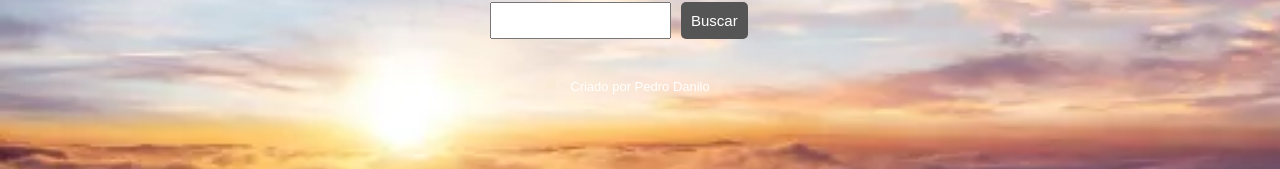
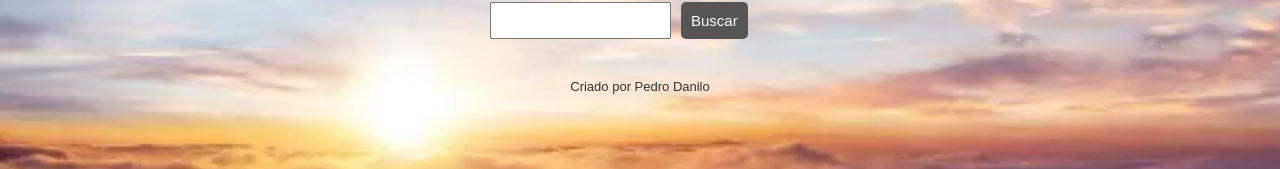
Before and after one commit to pedrodanilo48/clima, a plain HTML site: page index.html in a window 1280 px wide. Shown: the part 391-560 px from the top of the page. Drawn offline with Linux system fonts and the light colour scheme.

```diff
--- a/index.html
+++ b/index.html
@@ -37,8 +37,8 @@
 
     <div class="aviso"></div>
 
-    <footer>Criado por Pedro Danilo</footer>
+    <footer id="textorodape">Criado por Pedro Danilo</footer>
 
-    <script src="script.js"></script>
+    <script src="script.js" ></script>
 </body>
 </html>
--- a/style.css
+++ b/style.css
@@ -15,7 +15,7 @@ body {
     background-image: url(img/planodefundo.png);
     background-size: cover;
 }
-footer{
+#textorodape{
     color: #333;
 }
 h1 {
```
